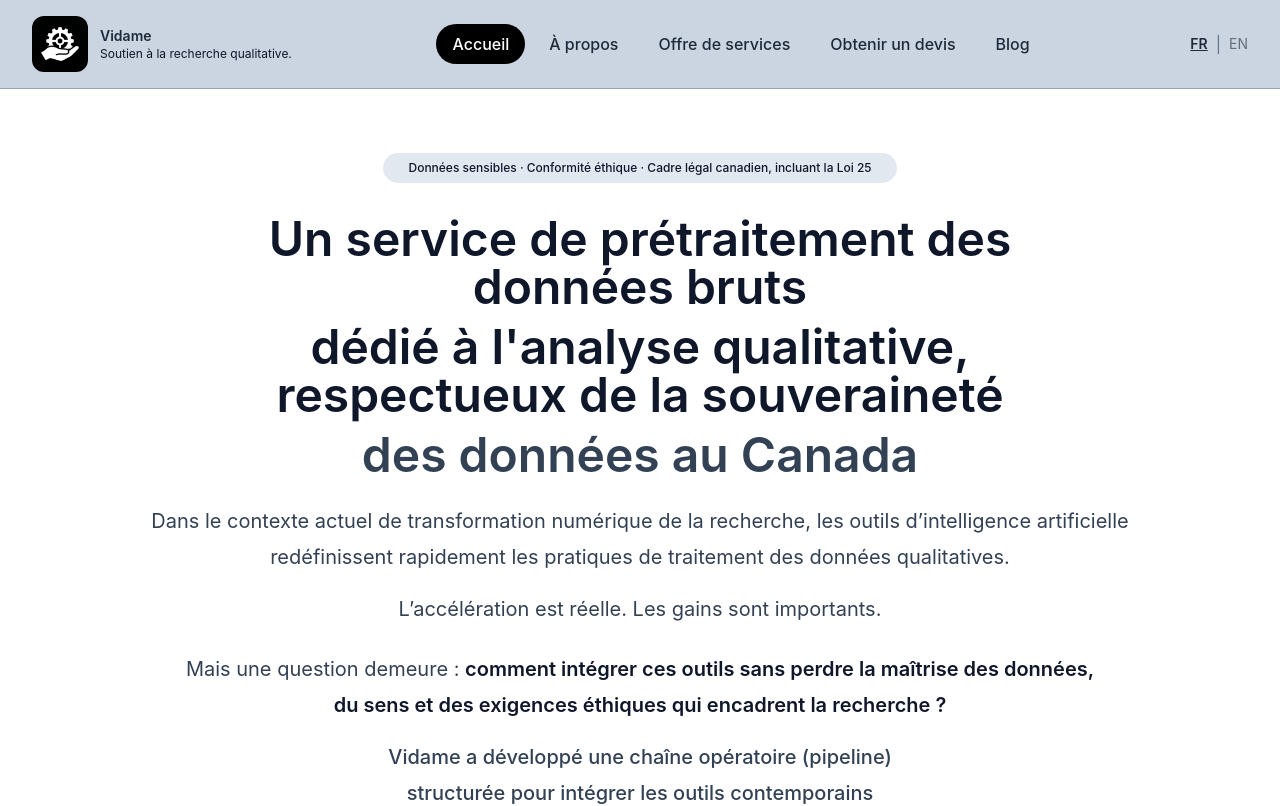
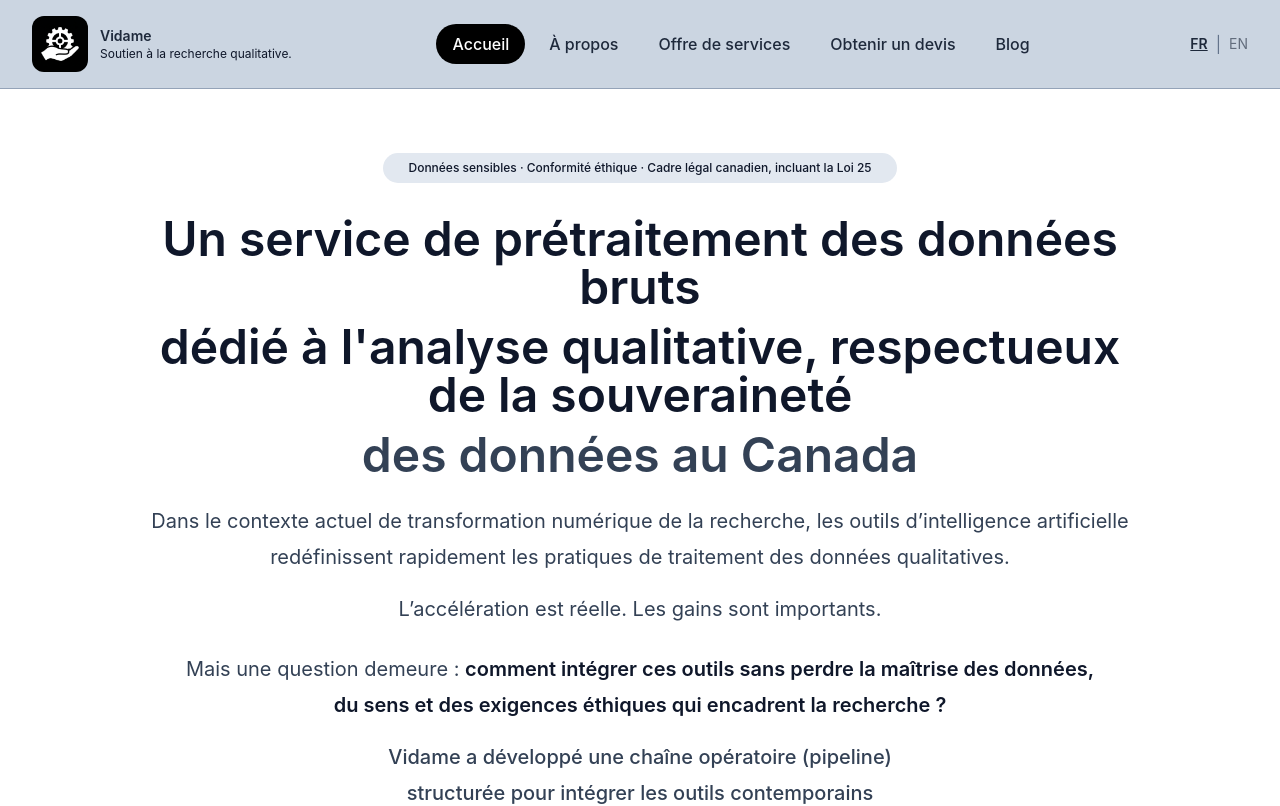
Before and after one commit to momopro21/vidame-recherche, a React (Vite) app: page / in a window 1280 px wide. Shown: the top 806 px of the page. Built offline with nearby package versions, Linux system fonts and the light colour scheme; the HTML template or start-up script is replaced by a standard one.

Commit message:
Update App.tsx

```diff
--- a/src/App.tsx
+++ b/src/App.tsx
@@ -502,7 +502,7 @@ function Accueil({setPage,lang,}: {setPage: (page: string) => void;lang: "fr" |
     {/* ===== VIDAME_REPERE_CONTENU_HERO_ACCUEIL ===== */}
     <div className="space-y-6">
       {/* ===== VIDAME_REPERE_TITRE_PRINCIPAL_ACCUEIL ===== */}
-      <h1 className="mx-auto max-w-4xl text-4xl font-semibold text-slate-900 md:text-5xl">
+      <h1 className="mx-auto max-w-5xl text-4xl font-semibold text-slate-900 md:text-5xl">
   {lang === "fr" ? (
     <>
       <span className="block">
```
